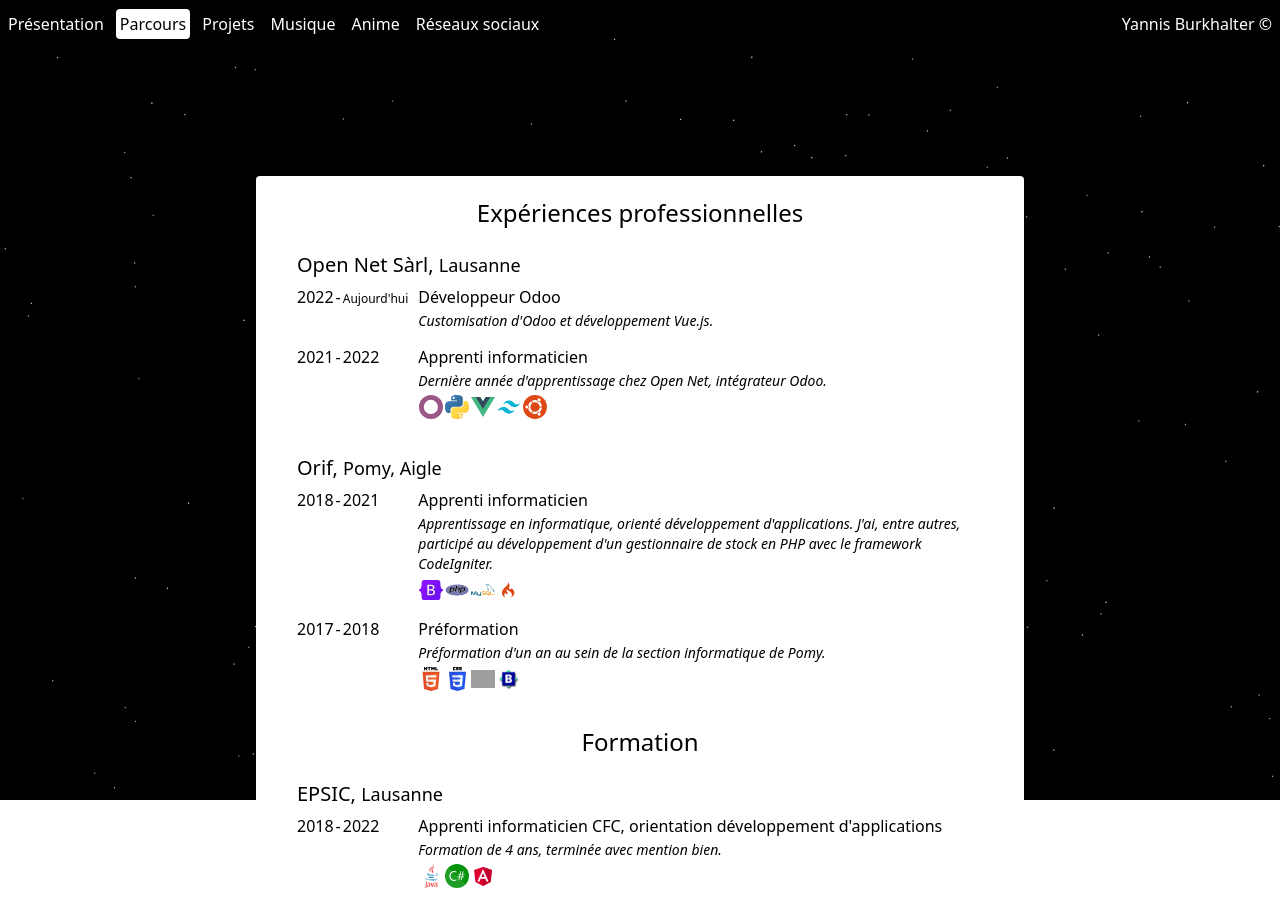
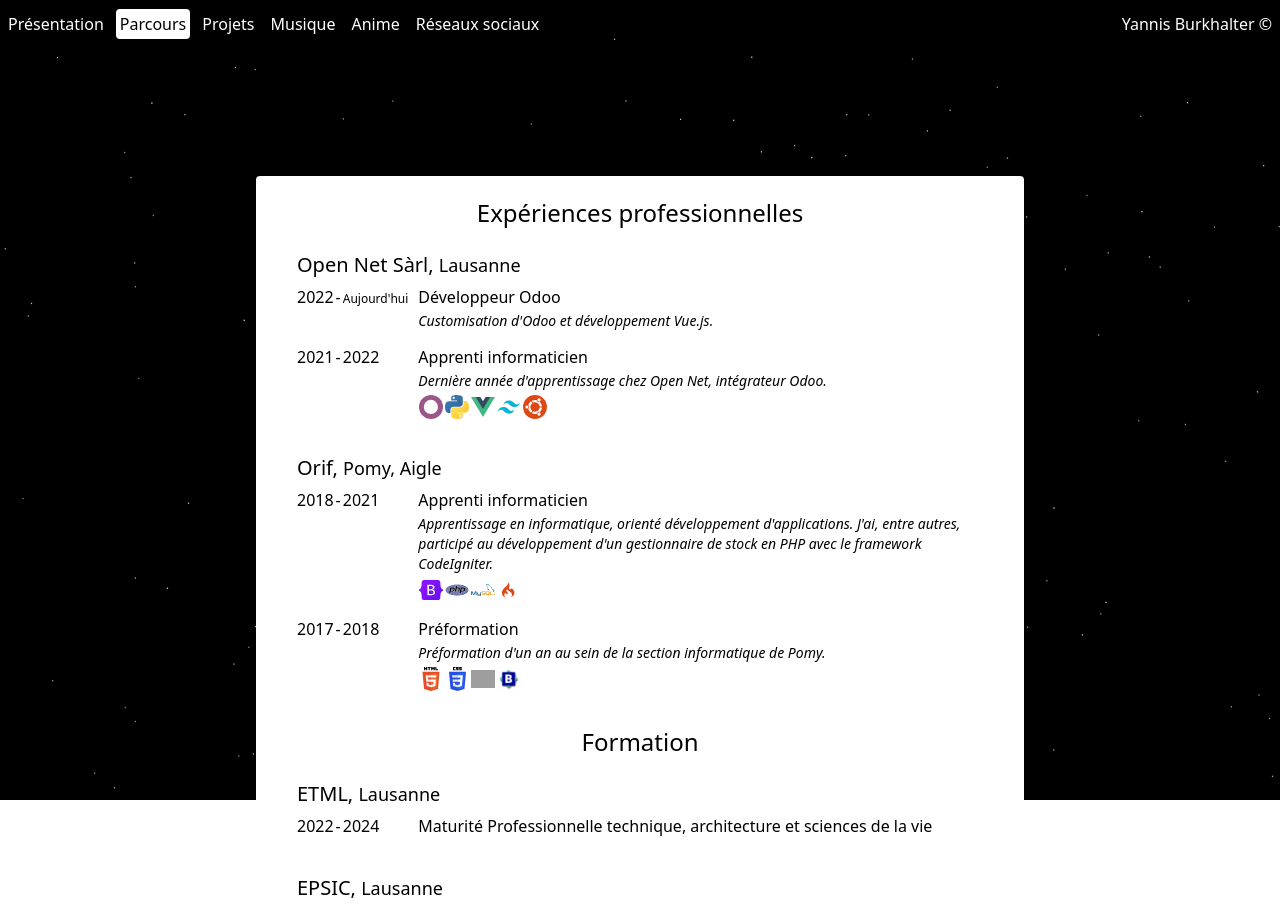
Before and after one commit to BurkhalterY/burkhaltery.github.io, a Vue app: page /career in a window 1280 px wide. Shown: the top 912 px of the page. Built offline with nearby package versions, Linux system fonts and the light colour scheme; grey boxes are pictures that could not be loaded.

Commit message:
Little updates/fixes

```diff
--- a/src/views/Career.vue
+++ b/src/views/Career.vue
@@ -51,6 +51,7 @@
         </template>
       </template>
     </table>
+    <span class="text-xs">Envoie de documents sur demande</span>
   </div>
 </template>
 
@@ -131,6 +132,19 @@
     name: "Formation",
     companies: [
       {
+        name: "ETML",
+        location: "Lausanne",
+        places: [
+          {
+            job: "Maturité Professionnelle technique, architecture et sciences de la vie",
+            start: 2022,
+            end: 2024,
+            description: "",
+            skills: [],
+          },
+        ],
+      },
+      {
         name: "EPSIC",
         location: "Lausanne",
         places: [
--- a/src/views/Home.vue
+++ b/src/views/Home.vue
@@ -17,7 +17,7 @@
           </tr>
           <tr>
             <td>Profession</td>
-            <td>Informaticien</td>
+            <td>Informaticien, développeur</td>
           </tr>
           <tr>
             <td>Ville</td>
@@ -45,9 +45,6 @@
             <td>Navigateur préféré</td>
             <td>Firefox</td>
           </tr>
-          <tr>
-            <td>...</td>
-          </tr>
         </table>
       </div>
     </div>
```
